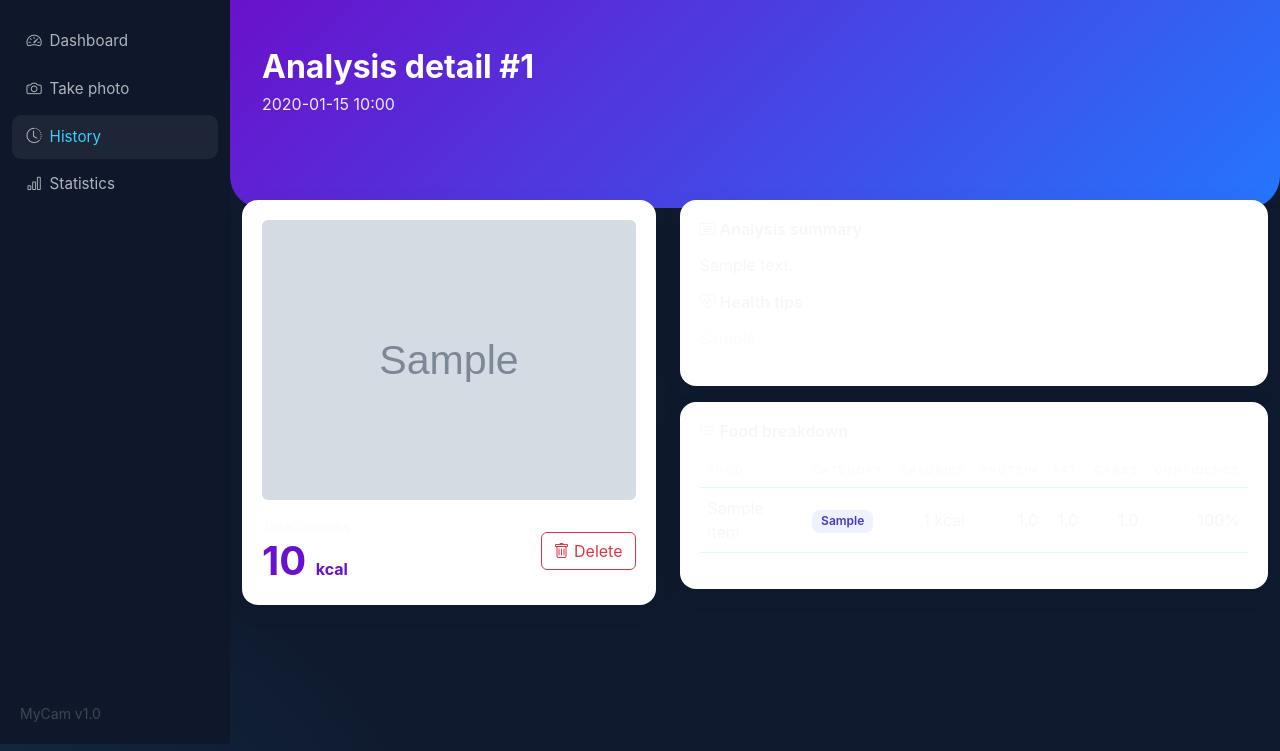
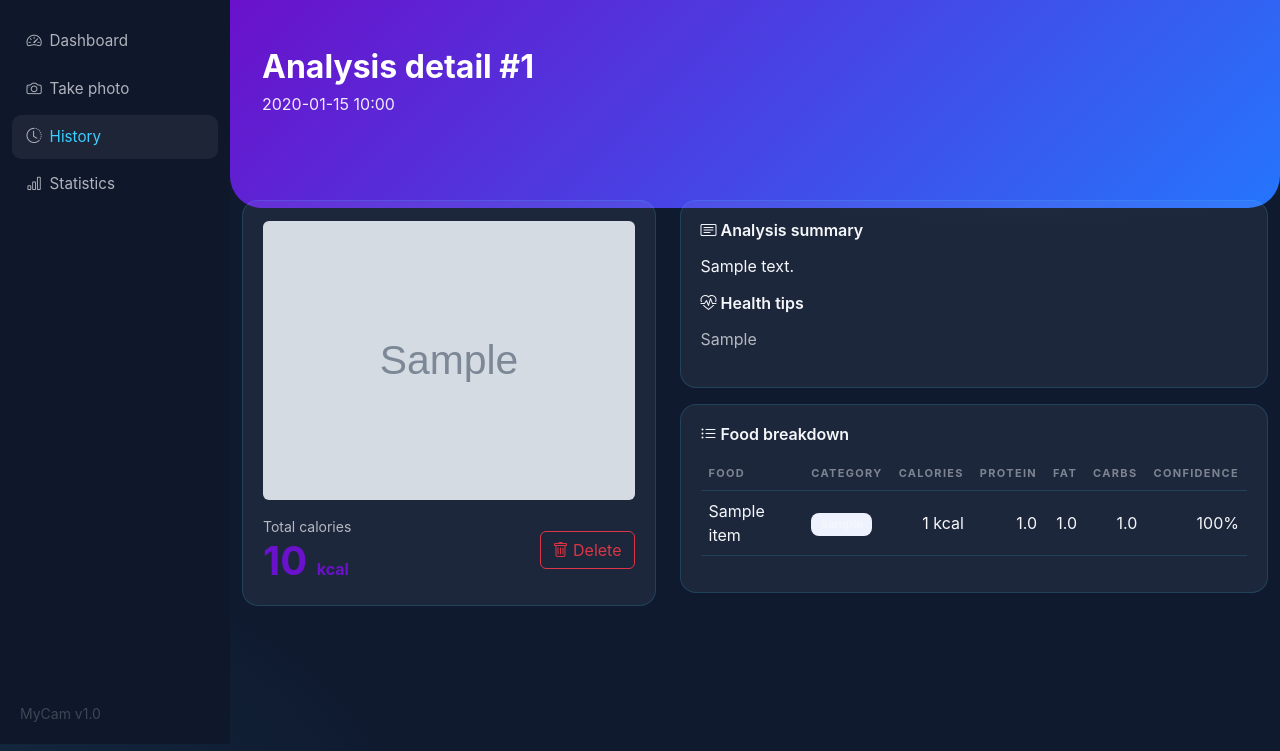
Before and after one commit to kevin02150101/super-app, a Flask app: page /history/1 in a window 1280 px wide. Shown: the part 49-800 px from the top of the page. Run offline with Flask 3, Linux system fonts and the light colour scheme; a user stored in the database is signed in; tables that the repository leaves empty hold one stand-in row (values such as "Sample post"); grey boxes marked "Sample" are stand-in pictures; some libraries are stand-ins or nearby versions.

Commit message:
Fix MyCam .mc-card text visibility

```diff
--- a/calories/MyCam/static/css/hcas-theme.css
+++ b/calories/MyCam/static/css/hcas-theme.css
@@ -236,19 +236,23 @@ hr { border-color: var(--bar-border) !important; opacity: 1 !important; }
 /* MyCam component overrides — keep navy theme on auth/feature/analysis cards */
 .mc-auth__card,
 .mc-feature,
-.mc-analysis {
+.mc-analysis,
+.mc-card {
   background: var(--paper-soft) !important;
   border: 1px solid var(--bar-border) !important;
   color: var(--page-text) !important;
   box-shadow: none !important;
 }
 .mc-auth__card h1, .mc-auth__card h2, .mc-auth__card h3,
-.mc-auth__card h4, .mc-auth__card h5, .mc-auth__card label {
+.mc-auth__card h4, .mc-auth__card h5, .mc-auth__card label,
+.mc-card h1, .mc-card h2, .mc-card h3, .mc-card h4, .mc-card h5,
+.mc-card__title, .mc-card p, .mc-card span, .mc-card td, .mc-card th {
   color: var(--page-text) !important;
 }
 .mc-auth__card .text-muted,
 .mc-feature .text-muted,
-.mc-analysis .text-muted { color: var(--ink-soft) !important; }
+.mc-analysis .text-muted,
+.mc-card .text-muted { color: var(--ink-soft) !important; }
 .mc-analysis { border-color: var(--bar-border) !important; }
 
 /* SweetAlert2 dialog — navy theme */
```
